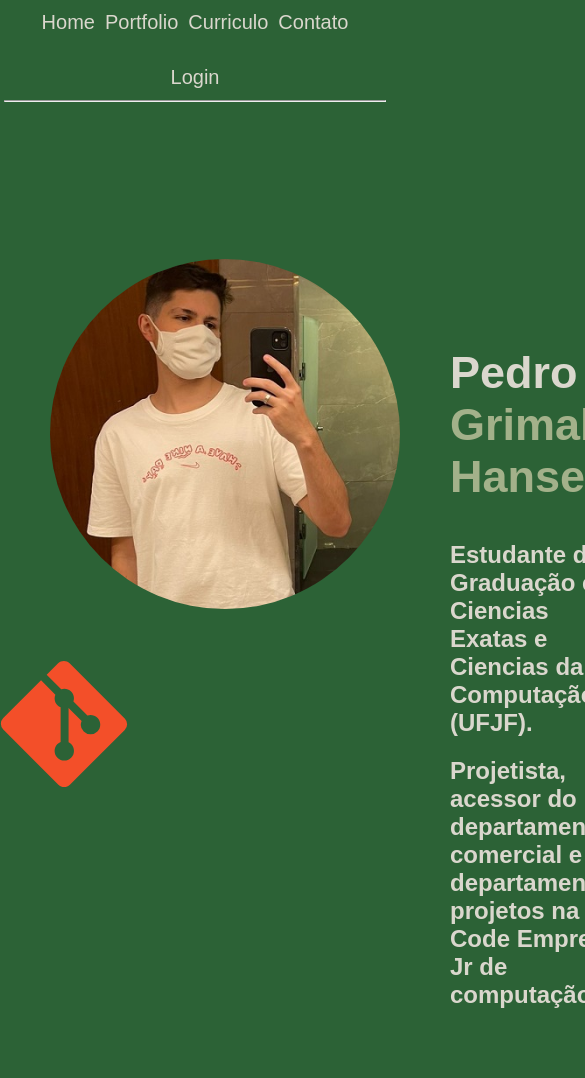
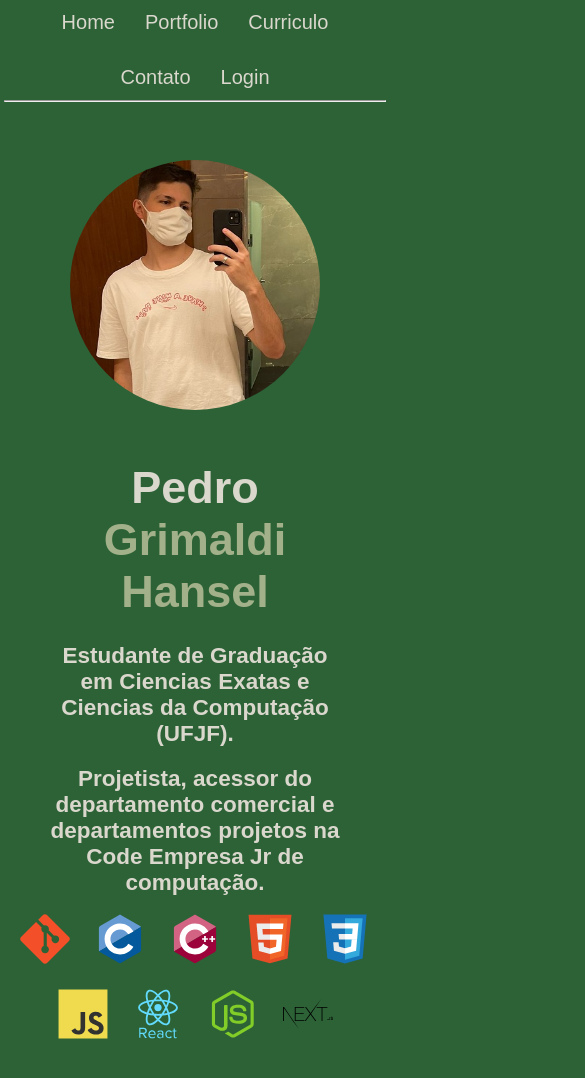
Before and after one commit to Pedro-Grimaldi-Hansel/Portfolio-NextJs, a Next.js app in the folder portfolio-nextjs/: page / in a window 390 px wide. Shown: the top 1078 px of the page, 585 px wide, since content can reach past the window. Before the commit the page ends 1009 px from the top, so only its background shows below. Built offline with nearby package versions, Linux system fonts and the light colour scheme.

Commit message:
nav bar e home prontas e responsivas (navbar feia ainda)

```diff
--- a/portfolio-nextjs/components/NavBar/NavBar.module.scss
+++ b/portfolio-nextjs/components/NavBar/NavBar.module.scss
@@ -67,7 +67,9 @@
             a{
                 transition: 150ms;
                 color: #DAD7CD;
-                text-decoration: none
+                text-decoration: none;
+                margin-left: 10px;
+                margin-right: 10px;
             }
 
             a:hover{
@@ -76,7 +78,7 @@
         }
     }
 }
-@media ( max-width: 425px){
+@media ( max-width: 500px){
     .NavBar{
         margin: 0;
         height: 100px;
@@ -89,7 +91,7 @@
             a{
                 transition: 150ms;
                 color: #DAD7CD;
-                text-decoration: none
+                text-decoration: none;
             }
         }
 
--- a/portfolio-nextjs/pages/index.tsx
+++ b/portfolio-nextjs/pages/index.tsx
@@ -3,13 +3,25 @@ import Navbar from '../components/NavBar'
 import styles from '../styles/index.module.scss'
 import Image from "next/image";
 import foto from '../public/Images/Pedro.jpg'
-import foto2 from '../public/Images/git-original.svg'
+//imports dos icones do devicons
+
+import git from '../public/Images/git-original.svg'
+import c from '../public/Images/c-original.svg'
+import cplusplus from '../public/Images/cplusplus-original.svg'
+import html from '../public/Images/html5-original.svg'
+import css from '../public/Images/css3-original.svg'
+import js from '../public/Images/javascript-original.svg'
+import react from '../public/Images/react-original-wordmark.svg'
+import node from '../public/Images/nodejs-original.svg'
+import next from '../public/Images/nextjs-original-wordmark.svg'
+
 
 const Home: NextPage = () => {
   return (
     <>
       <Navbar/>
       <hr/>
+      <section className={styles.Home}>
         <section className={styles.Home_top}>
                   <div className={styles.foto_de_perfil}>
                       <a href="https://github.com/Pedro-Grimaldi-Hansel" target="_blank"><Image src={foto}/></a>
@@ -26,12 +38,17 @@ const Home: NextPage = () => {
         </section>
         <section className={styles.Home_bottom}>
 
-        <div className={styles.icons_container}>
+            <Image src={git}/>
+            <Image src={c}/>
+            <Image src={cplusplus}/>
+            <Image src={html}/>
+            <Image src={css}/>
+            <Image src={js}/>
+            <Image src={react}/>
+            <Image src={node}/>
+            <Image src={next}/>
 
-          <Image src={foto2}/>
-
-        </div>
-
+        </section>
       </section>
     </>
 
--- a/portfolio-nextjs/styles/Index.module.scss
+++ b/portfolio-nextjs/styles/Index.module.scss
@@ -1,5 +1,10 @@
+.Home{
+    display: flex;
+    flex-direction: column;
+    height: auto;
     .Home_top{
         display: flex;
+        height: auto;
         gap: 50px;
         font-size: 16px;
         color: #DAD7CD;
@@ -24,7 +29,7 @@
             display: flex;
             border-radius: 350px;
             justify-content: center;
-        margin-left: 50px;
+            margin-left: 100px;
             margin-top: 100px;
             min-width: 350px;
             margin-bottom: -2px;
@@ -37,7 +42,7 @@
         }
         .Texto_de_introducao{
             margin-top: 200px;
-        height: 350px;
+            height: auto;
             margin-right: 50px;
 
             a{
@@ -47,3 +52,64 @@
         }
 
     }
+    .Home_bottom{
+        display: flex;
+        flex-direction: row;
+        justify-content: center;
+        flex-wrap: wrap;
+        gap: 25px;
+        margin-bottom: 50px;
+
+        img{
+            height: 50px !important;
+            width: 50px !important;
+        }
+    }
+}
+@media ( max-width: 1020px){
+    .Home{
+        .Home_top{
+
+            .foto_de_perfil{
+                margin-left: 50px;
+                margin-top: 50px;
+                min-width: 250px;
+
+                img{
+                    width: 250px !important;
+                    height: 250px !important;
+                    border-radius: 250px;
+                }
+            }
+            .Texto_de_introducao{
+                margin-top: 50px;
+                margin-right: 50px;
+                font-size: 15px;
+                h1{
+                    margin-bottom: 25px;
+                }
+            }
+        }
+    }
+}
+@media ( max-width: 745px){
+    .Home{
+        .Home_top{
+            flex-direction: column;
+
+            .foto_de_perfil{
+                margin-left: 0px;
+                margin-bottom: -2px;
+            }
+            .Texto_de_introducao{
+                text-align: center;
+                margin-left: 50px;
+                margin-top: 0px;
+
+                h1{
+                    margin-top: 0px;
+                }
+            }
+        }
+    }
+}
```
Lines whose indentation alone changed are shown as unchanged.
